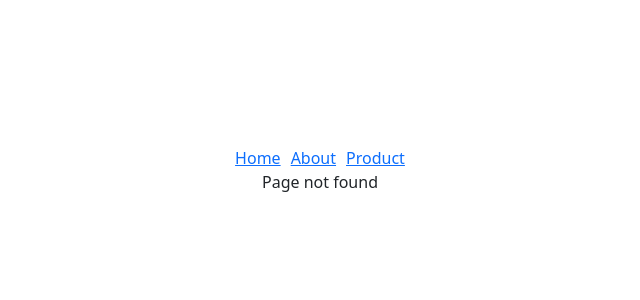
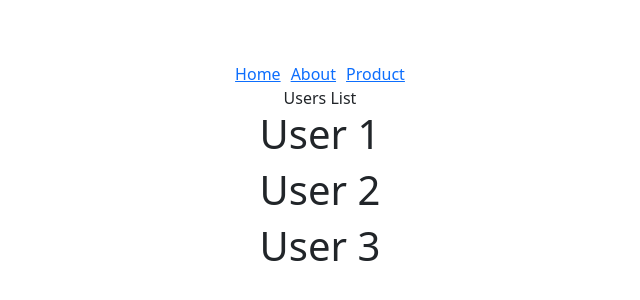
Before and after one commit to jscode99/react-router-workbook, a React (Vite) app: page /users in a window 1280 px wide. Before the commit this address had no page. Shown: the part 230-530 px from the top of the page, without its empty margins (320-960 px from the left). Built offline with nearby package versions, Linux system fonts and the light colour scheme.

Commit message:
Dynamic route

```diff
--- a/src/App.tsx
+++ b/src/App.tsx
@@ -8,6 +8,8 @@ import Product from "./components/Product";
 import FeaturedProducts from "./components/FeaturedProducts";
 import NewProducts from "./components/NewProducts";
 import ProductHome from "./components/ProductHome";
+import Users from "./components/Users";
+import UserDetails from "./components/UserDetails";
 
 function App() {
   return (
@@ -22,6 +24,8 @@ function App() {
           <Route path="featured" element={<FeaturedProducts />} />
           <Route path="new" element={<NewProducts />} />
         </Route>
+        <Route path="users" element={<Users />} />
+        <Route path="users/:userId" element={<UserDetails />} />
         <Route path="*" element={<NoMatch />} />
       </Routes>
     </>
--- /dev/null
+++ b/src/components/UserDetails.tsx
@@ -0,0 +1,5 @@
+import React from "react";
+
+export default function UserDetails() {
+  return <div>UserDetails Page</div>;
+}
--- /dev/null
+++ b/src/components/Users.tsx
@@ -0,0 +1,12 @@
+import React from "react";
+
+export default function Users() {
+  return (
+    <>
+      <div>Users List</div>
+      <h1>User 1</h1>
+      <h1>User 2</h1>
+      <h1>User 3</h1>
+    </>
+  );
+}
```
